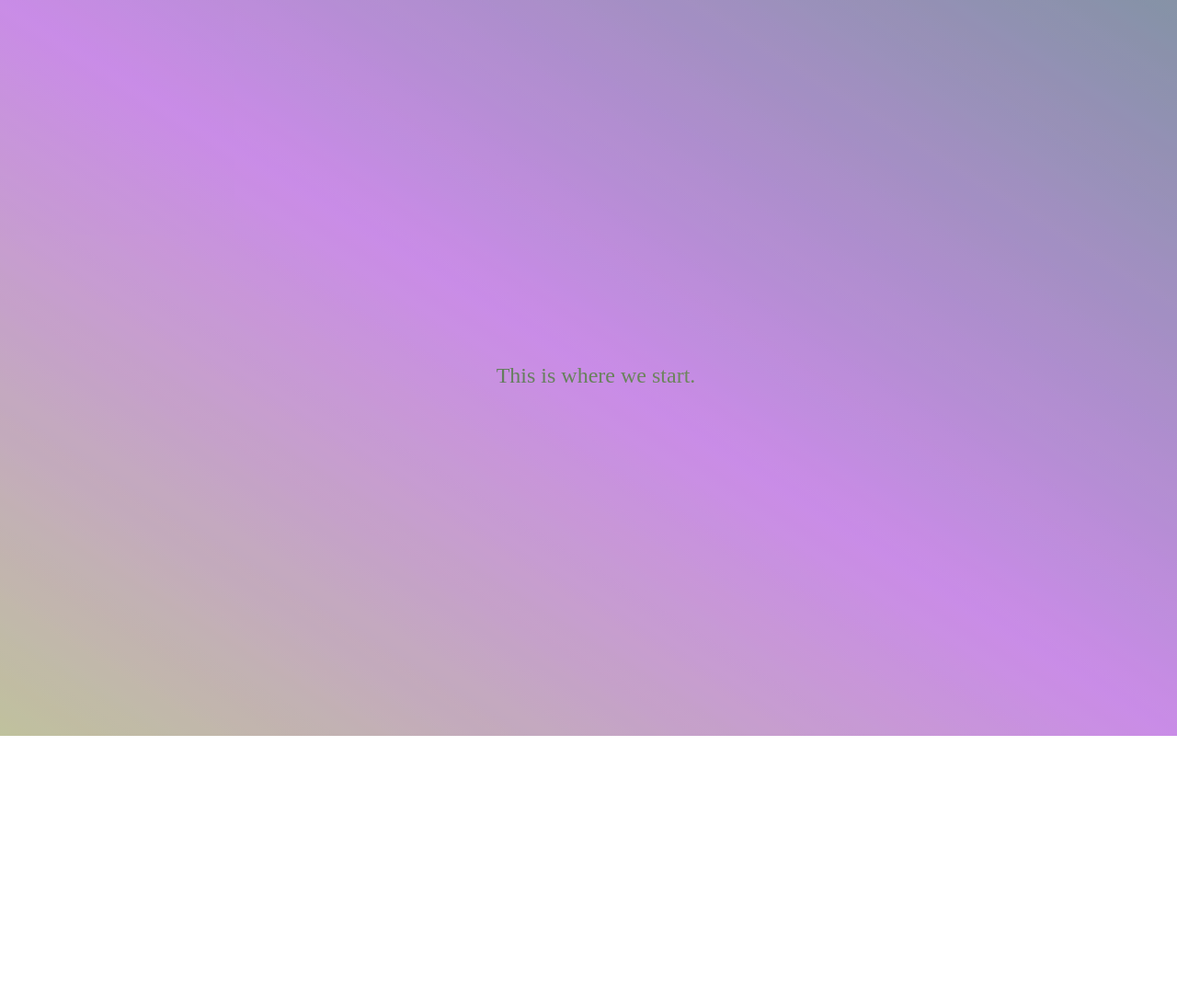
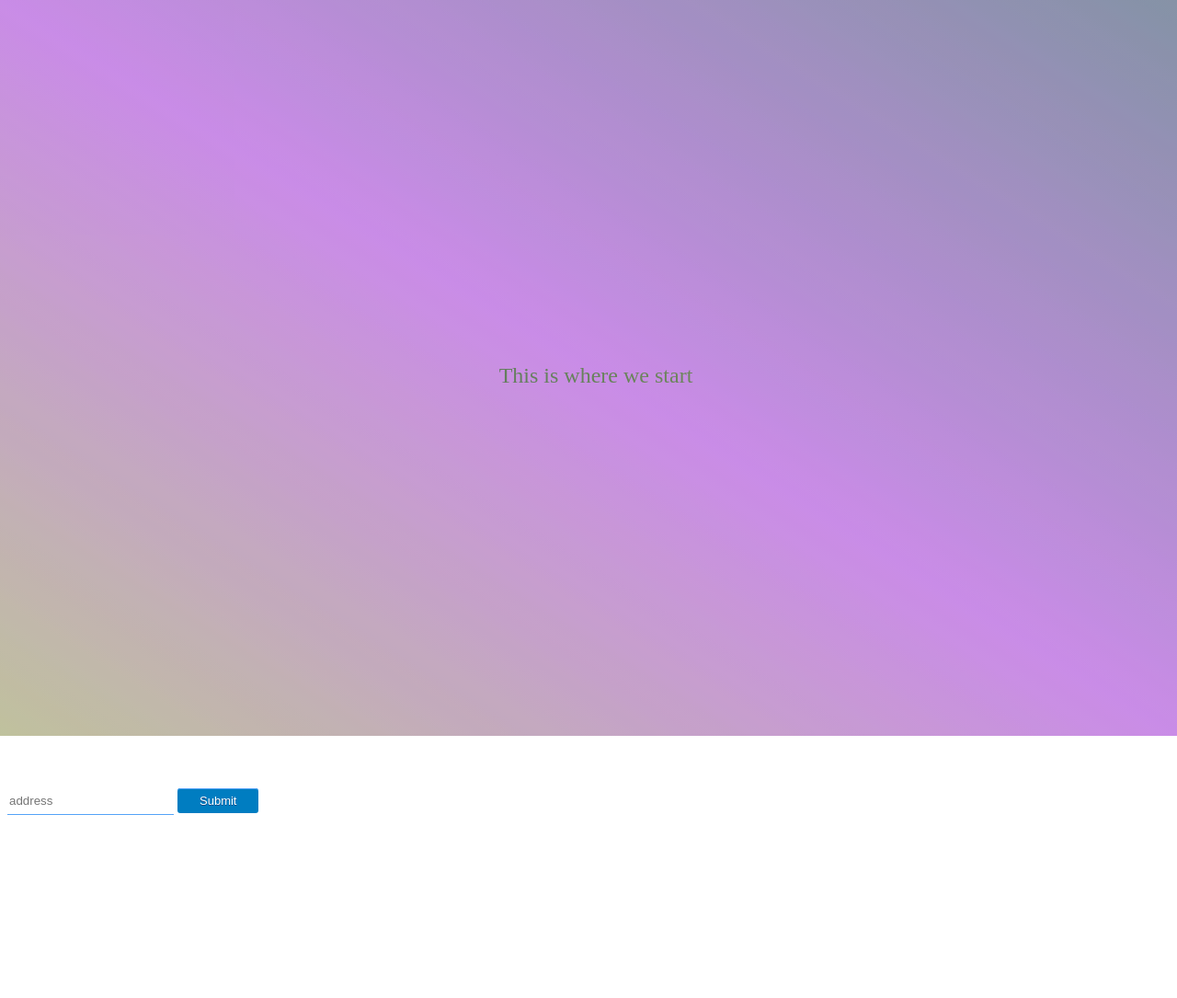
Before and after one commit to Jroc561/web3, a Flask app: page / in a window 1280 px wide. Shown: the top 1085 px of the page at 92% size. After the commit the page ends 886 px from the top, so only its background shows below. Run offline with Flask 2, Linux system fonts and the light colour scheme.

Commit message:
updates to web3

```diff
--- a/web3_python/app.py
+++ b/web3_python/app.py
@@ -1,37 +1,35 @@
 import pandas as pd
+import json
+import solc
 from flask import Flask, render_template, request, Response, request, jsonify
-import json
 from flask_web3 import current_web3, FlaskWeb3
 from web3 import Web3
+from os import getenv
+from dotenv import load_dotenv
+from .models import get_balance
 
 
-# Declare a custom Web3 class
-class CustomWeb3(Web3):
-     def customBlockNumber():
-         return self.eth.blockNumber
+load_dotenv()
 
-# Associate a custom FlaskWeb3 extension
-class CustomFlaskWeb3(FlaskWeb3):
-     web3_class = CustomWeb3
-
+# web3.py instance
+w3 = Web3(Web3.HTTPProvider(getenv('INFURA')))
 
 
 def create_app():
     app = Flask(__name__)
-    app.config.update({'ETHEREUM_PROVIDER': 'http', 'ETHEREUM_ENDPOINT_URI': 'http://localhost:8545'})
 
-    # Declare customized web3 extension
-    web3 = CustomFlaskWeb3(app=app)
-    isinstance(web3, CustomWeb3)
-
-    @app.route("/")
+    @app.route("/", methods = ["GET", "POST"])
     def about():
         """
         Our about us page.
         """
-        return render_template('base.html')
 
-    # Declare route
-    @app.route('/customBlockNumber')
-    def last_odd_block_number():
-        return jsonify({'data': current_web3.customBlockNumber()})
+        if request.method == "GET":
+            return render_template('base.html')
+
+        if request.method == "POST":
+            input = request.form.get("input_song")
+            message = get_balance(str(input))
+            return render_template('main.html', recommended_song=message)
+
+    return app
--- a/web3_python/static/style.css
+++ b/web3_python/static/style.css
@@ -37,4 +37,31 @@ body{
     height: 100vh;
     animation: 2s ease 0s 1 normal both running canvasEnter;
     will-change: opacity;
-}
+  }
+  .songsubmit {
+    margin: 50px auto;
+  }
+    [name='input_song']{
+      max-width: 80%;
+      height: 30px;
+      border:none;
+      margin-top: 15px;
+      border-bottom: solid 1px #54a3f7;
+      color: rgb(0, 0, 0);
+    }
+    [name='submit']{
+      box-shadow:inset 0px 1px 0px 0px #54a3f7;
+      background:linear-gradient(to bottom, rgba(255,255,255,0) 96%);
+      background-color:#007dc1;
+      border-radius:3px;
+      margin-top: 25px;
+      border:none;
+      display:inline-block;
+      cursor:pointer;
+      color:#ffffff;
+      font-family:Arial;
+      font-size:13px;
+      padding:6px 24px;
+      text-decoration:none;
+      text-shadow:0px 1px 0px #154682;
+    }
--- a/web3_python/templates/base.html
+++ b/web3_python/templates/base.html
@@ -1,4 +1,3 @@
-
 <html lang="en">
   <head>
     <meta charset="utf-8">
@@ -6,8 +5,13 @@
   <link rel="stylesheet" type="text/css" href="{{ url_for('static', filename='style.css') }}"/>
   </head>
   <body>
-    <p>This is where we start.</p>
-    <p>This is where we start.</p>
-    <p>This is where we start.</p>
+    <p>
+      This is where we start
+      <div>
+      <form id='songsubmit' action="/" method="post">
+      <input id="in_song" type="text" name="input_song" placeholder="address"></input>
+      <input type="submit" name='submit'></input>
+      </div>
+      </p>
   </body>
 </html>
```
Also changed, not shown: schema.py (deleted, +0 -65 lines), web3_python/models.py (added, +18 -0 lines), web3_python/templates/main.html (added, +10 -0 lines), 6 other files.
